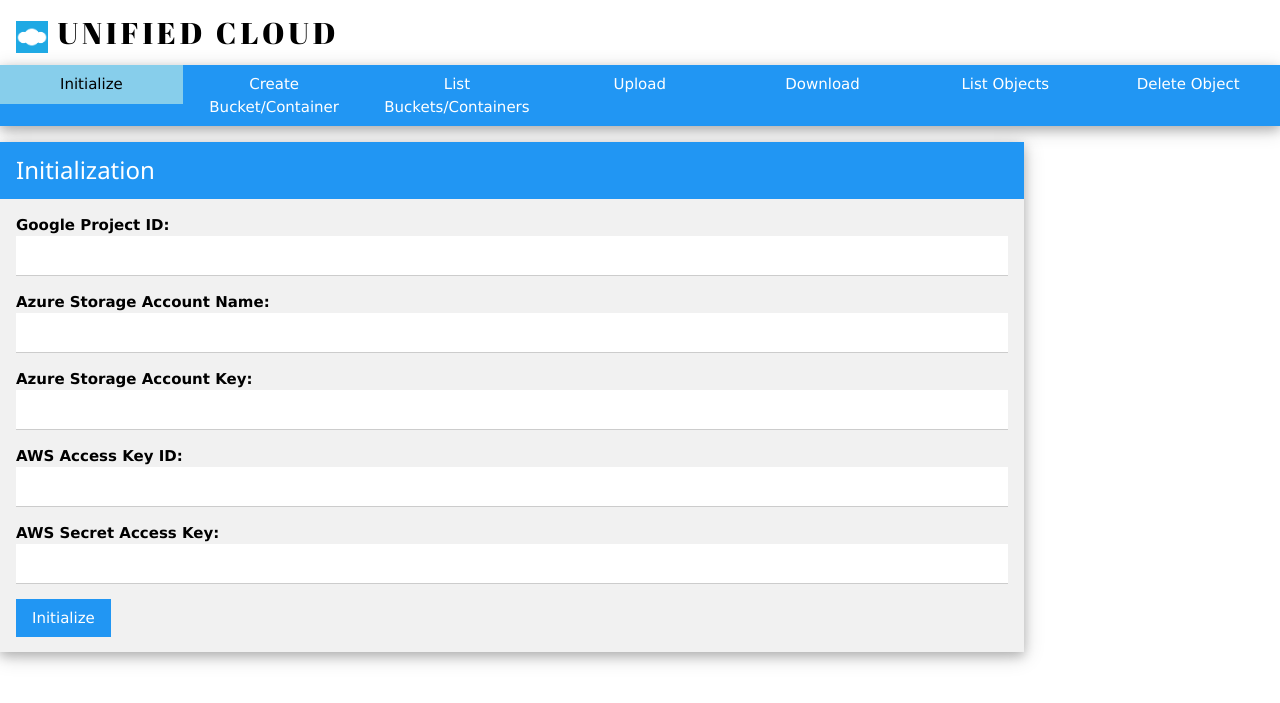
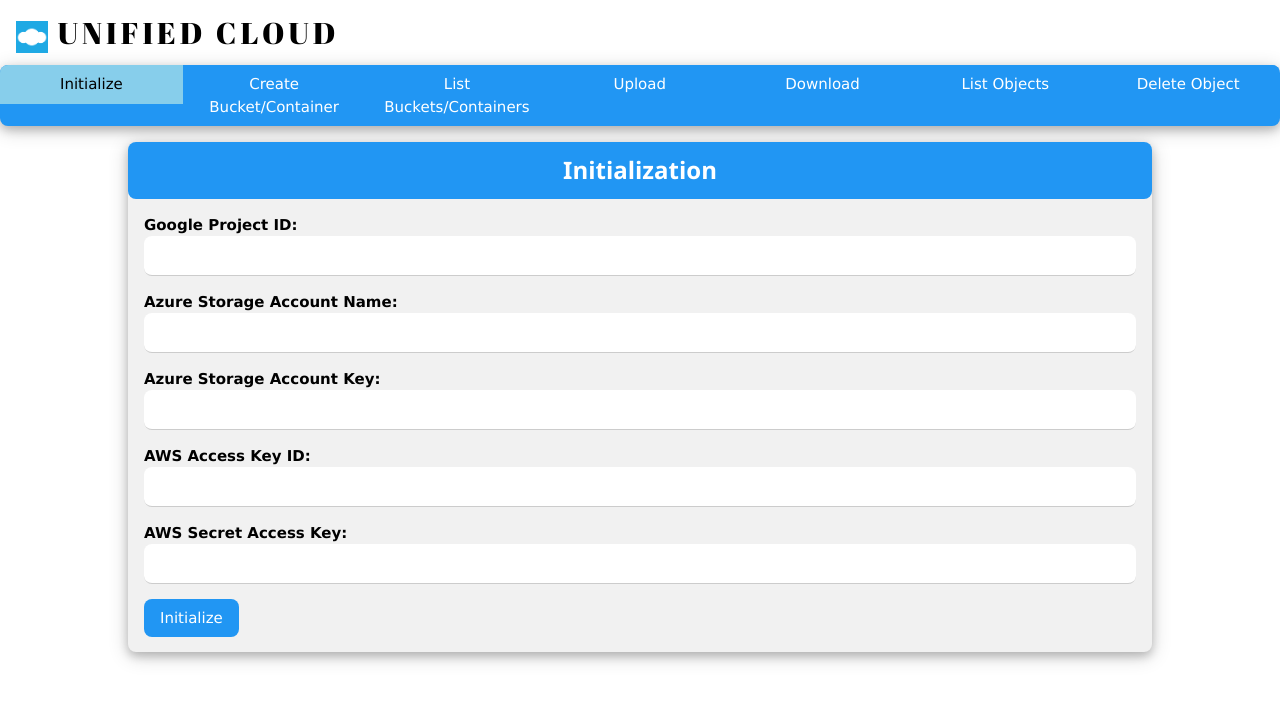
Before and after one commit to danielwwong/Unified-Cloud-API, a Flask app: page /initialize/ in a window 1280 px wide. Shown: the top 703 px of the page. Run offline with Flask 2, Linux system fonts and the light colour scheme.

Commit message:
Minor Detail of Web Page

```diff
--- a/templates/base.html
+++ b/templates/base.html
@@ -11,9 +11,13 @@
 		<meta name="theme-color" content="#ffffff">
 		<link rel="stylesheet" href="{{ url_for('static', filename='css/w3.css')}}">
 		<link rel="stylesheet" href="https://fonts.googleapis.com/css?family=Abril+Fatface">
-		<style media="screen">
+		<style>
 			.w3-myfont {
 				font-family: 'Abril Fatface', cursive;
+			}
+			.w3-mycenter {
+				width: 80%;
+				margin: 0 auto;
 			}
 		</style>
 		{% block head %}
@@ -26,7 +30,7 @@
 				UNIFIED CLOUD
 			</h2>
 		</div>
-		<div class="w3-bar w3-blue w3-card-4 w3-margin-bottom">
+		<div class="w3-bar w3-blue w3-card-4 w3-round-large w3-margin-bottom">
 			<a class="w3-bar-item w3-button w3-hover-light-blue w3-ripple {% block initialize_button %}{% endblock %}" style="width:14.28%" href="/initialize/">Initialize</a>
 			<a class="w3-bar-item w3-button w3-hover-light-blue w3-ripple {% block create_bucket_button %}{% endblock %}" style="width:14.28%" href="/create_bucket/">Create Bucket/Container</a>
 			<a class="w3-bar-item w3-button w3-hover-light-blue w3-ripple {% block list_bucket_button %}{% endblock %}" style="width:14.28%" href="/list_bucket/">List Buckets/Containers</a>
--- a/templates/initialize.html
+++ b/templates/initialize.html
@@ -4,26 +4,27 @@
 {% endblock %}
 {% block initialize_button %}w3-light-blue{% endblock %}
 {% block body %}
-		<div class="w3-card-4 w3-light-gray" style="width:80%">
-			<div class="w3-container w3-blue">
-				<h3>Initialization</h3>
+		<div class="w3-card-4 w3-light-gray w3-round-large w3-mycenter">
+			<div class="w3-container w3-round-large w3-blue w3-center">
+				<h3><b>Initialization</b></h3>
 			</div>
 			<form class="w3-container" action="/initialize/" method="POST">
 				<p><b>Google Project ID:</b>
-				<input class="w3-input" type="text" name="google_project_id"></p>
+				<input class="w3-input w3-round-large" type="text" name="google_project_id"></p>
 				<p><b>Azure Storage Account Name:</b>
-				<input class="w3-input" type="text" name="azure_account_name"></p>
+				<input class="w3-input w3-round-large" type="text" name="azure_account_name"></p>
 				<p><b>Azure Storage Account Key:</b>
-				<input class="w3-input" type="password" name="azure_account_key"></p>
+				<input class="w3-input w3-round-large" type="password" name="azure_account_key"></p>
 				<p><b>AWS Access Key ID:</b>
-				<input class="w3-input" type="password" name="s3_access_key_id"></p>
+				<input class="w3-input w3-round-large" type="password" name="s3_access_key_id"></p>
 				<p><b>AWS Secret Access Key:</b>
-				<input class="w3-input" type="password" name="s3_secret_access_key"></p>
-				<p><input class="w3-button w3-blue w3-hover-light-blue w3-ripple" type="submit" value="Initialize"></p>
+				<input class="w3-input w3-round-large" type="password" name="s3_secret_access_key"></p>
+				<p><input class="w3-button w3-blue w3-round-large w3-hover-light-blue w3-ripple" type="submit" value="Initialize"></p>
 			</form>
 		</div>
 		{% if information %}
-		<div class="w3-panel w3-green w3-card-4" style="width:80%">
+		<div class="w3-panel w3-pale-green w3-card-4 w3-display-container w3-margin-top w3-round-large w3-mycenter">
+			<span onclick="this.parentElement.style.display='none'" class="w3-button w3-pale-green w3-hover-red w3-ripple w3-round-large w3-large w3-display-topright">&times;</span>
 			<h3>Success!</h3>
 			<p>Successfully got initialization information!</p>
 		</div>
```
